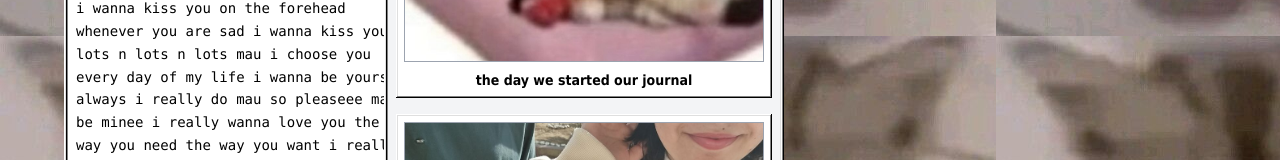
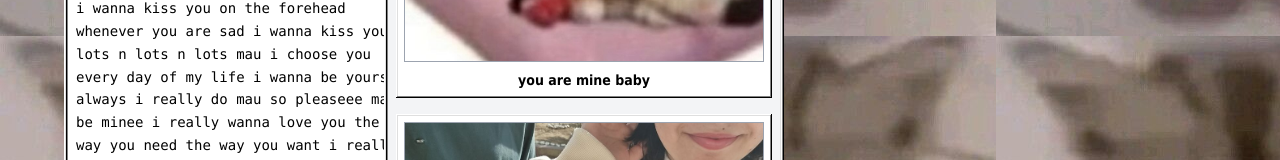
Before and after one commit to frostycry/website-two, a plain HTML site: page index.html in a window 1280 px wide. Both pictures are taken after a click on the element "🖼️ Our_Pics". Shown: the part 462-622 px from the top of the page. Drawn offline with nearby package versions, Linux system fonts and the light colour scheme.

Commit message:
Update index.html

```diff
--- a/index.html
+++ b/index.html
@@ -312,7 +312,7 @@ body {
             <div class="p-2 bg-white win-border-outset">
                 <!-- Upload your first picture as 'pic1.jpg' to your GitHub repo -->
                 <img src="./pic1.jpg" onerror="this.onerror=null; this.src='https://placehold.co/350x250/ff99cc/ffffff?text=Upload+pic1.jpg'" alt="Pic 1" class="w-full h-auto object-cover border border-gray-400">
-                <p class="text-center mt-2 font-bold text-sm">the day we started our journal</p>
+                <p class="text-center mt-2 font-bold text-sm">you are mine baby</p>
             </div>
             <div class="p-2 bg-white win-border-outset">
                 <!-- Upload your second picture as 'pic2.jpg' to your GitHub repo -->
```
